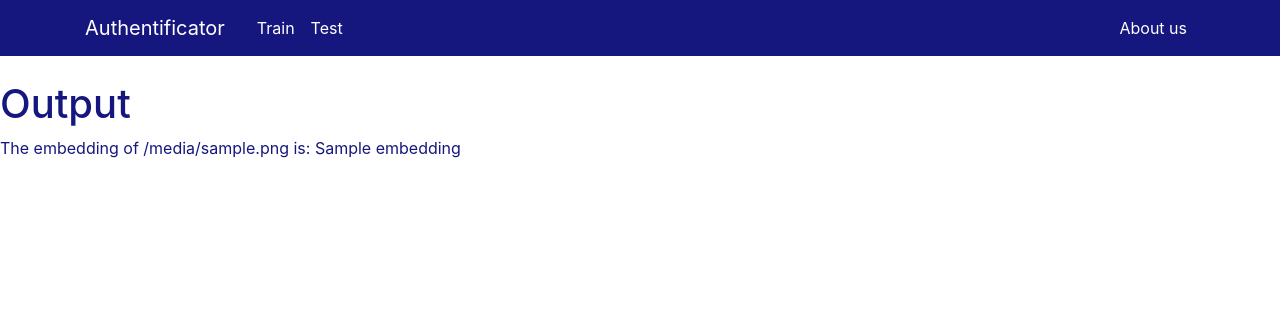
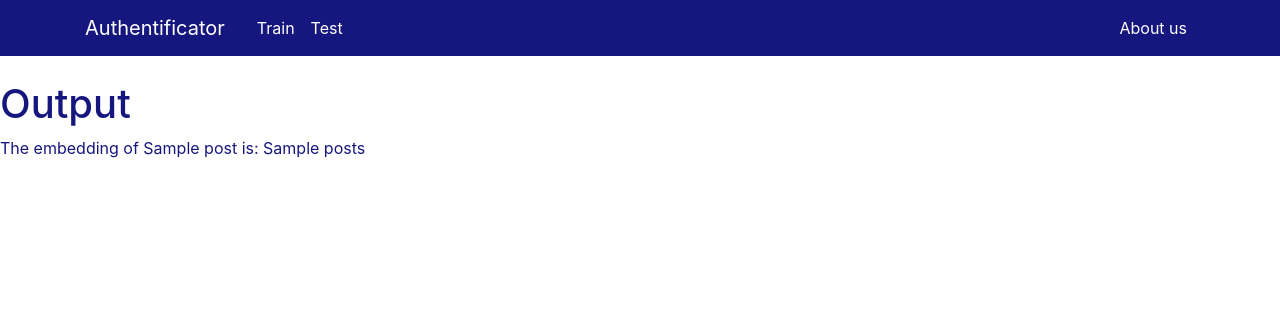
Before and after one commit to joaquinmenendez/Authenticator, a Flask app: template GCS_App/templates/output.html in a window 1280 px wide. Shown: the top 316 px of the page. Run offline with Flask 2, Linux system fonts and the light colour scheme; the template is opened without the code that fills it: most values are stand-ins (such as "Sample title", 1, 10 or a date in 2020); some libraries are stand-ins or nearby versions.

Commit message:
print output dictionary

```diff
--- a/GCS_App/templates/output.html
+++ b/GCS_App/templates/output.html
@@ -2,5 +2,5 @@
 {% block title %} <h1> Output </h1> {% endblock title %}
 
 {% block content %}
-The embedding of {{posts['file']}} is: {{posts['embedding']}}
+The embedding of {{posts['name']}} is: {{posts}}
 {% endblock content %}
```
